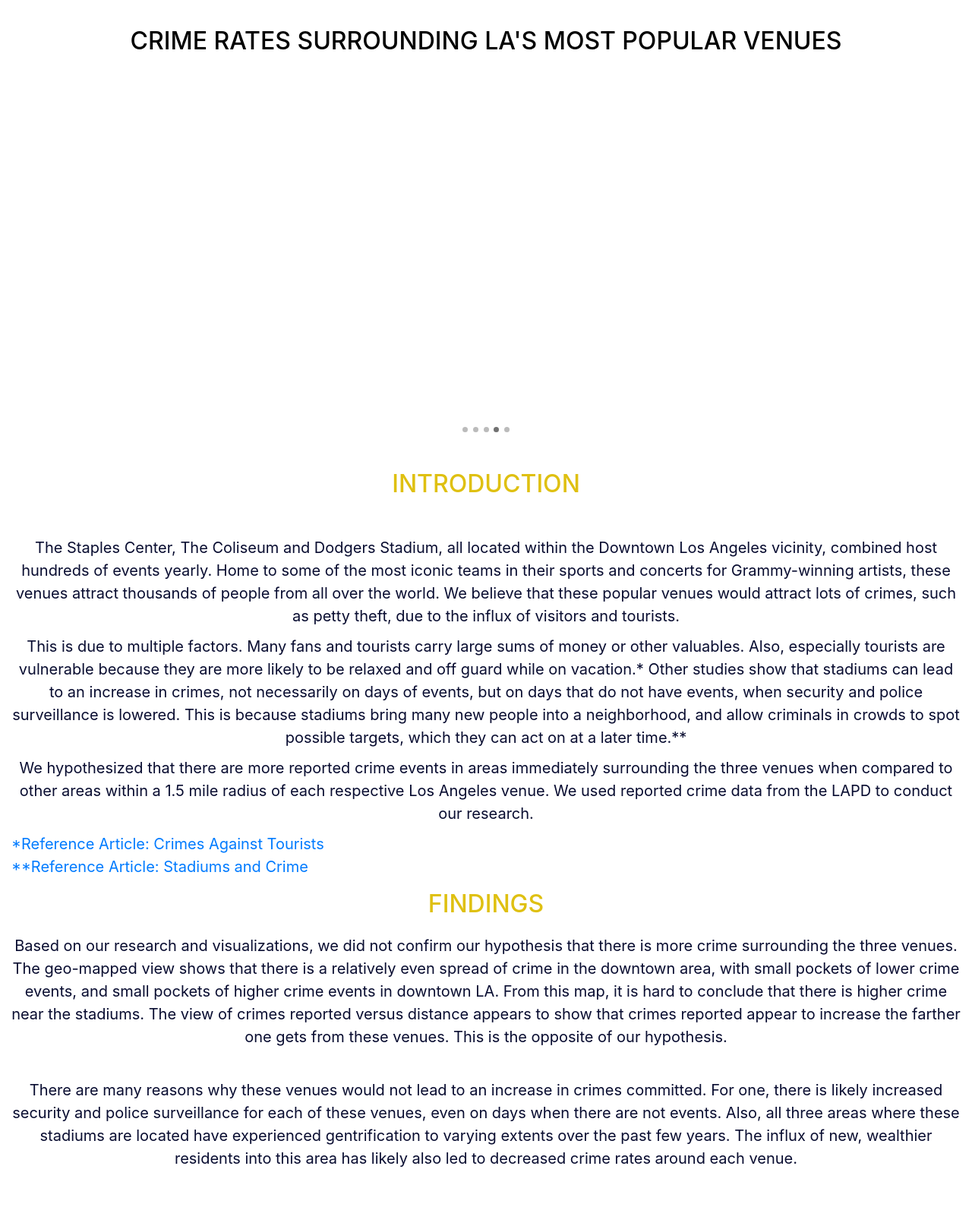
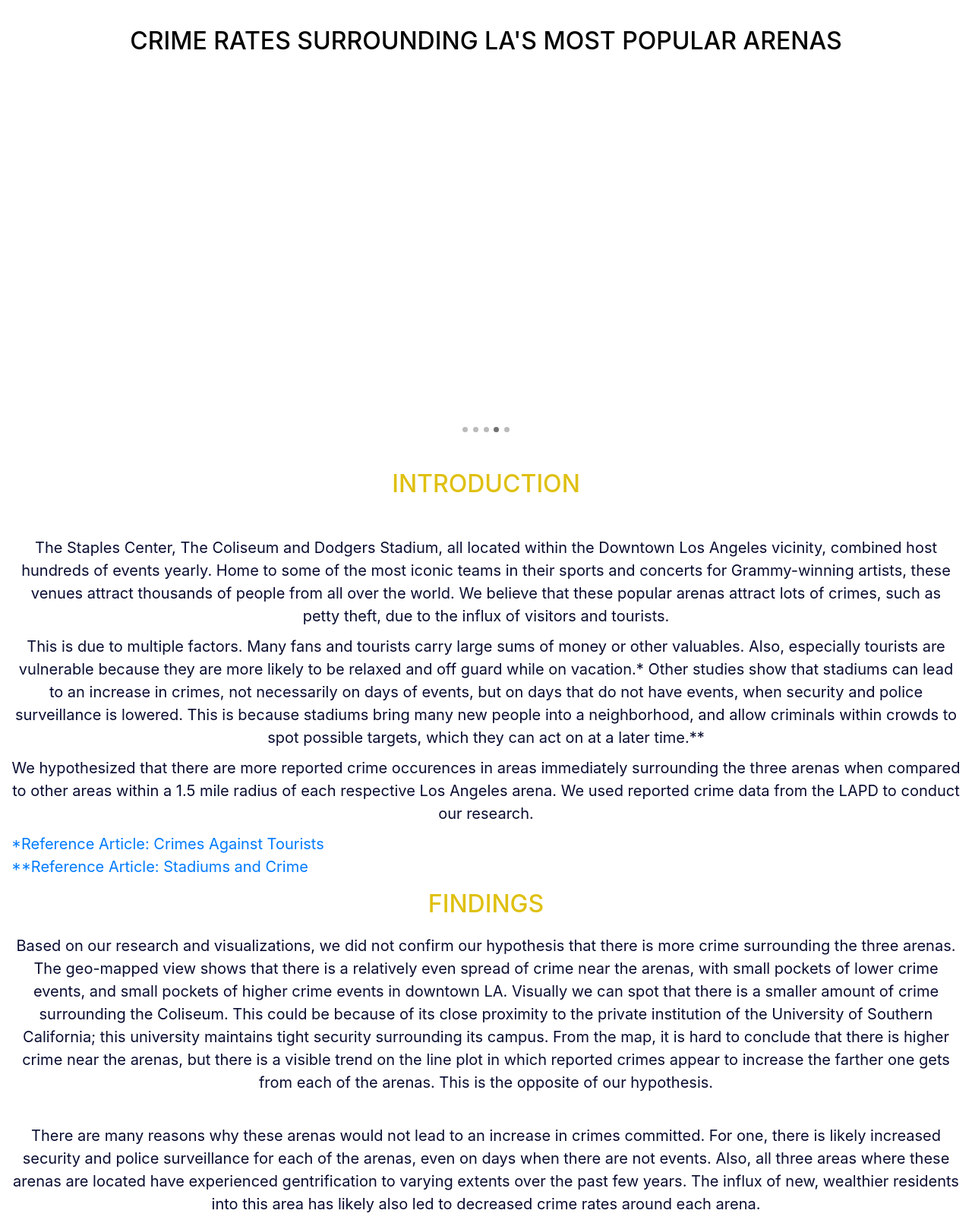
Before and after one commit to dylanmkaiser/Project2, a Flask app: page / in a window 1280 px wide. Shown: the part 55-1665 px from the top of the page at 76% size. Before the commit the page ends 1591 px from the top, so only its background shows below. Run offline with Flask 2, Linux system fonts and the light colour scheme; parts of the project's set-up code (start-up, migrations or seed data) failed here and were passed over; some libraries are stand-ins or nearby versions.

Commit message:
addition to the findings

```diff
--- a/templates/index.html
+++ b/templates/index.html
@@ -38,7 +38,7 @@
     <div class="row">
       <div class="col-md-12">
         <div class='custom'>
-          <h1>CRIME RATES SURROUNDING LA'S MOST POPULAR VENUES</h1>
+          <h1>CRIME RATES SURROUNDING LA'S MOST POPULAR ARENAS</h1>
         </div>
       </div>
     </div>
@@ -92,12 +92,12 @@
         slides[i].style.display = "none";
       }
       slideIndex++;
-        if (slideIndex > slides.length) {slideIndex = 1}
+      if (slideIndex > slides.length) { slideIndex = 1 }
       for (i = 0; i < dots.length; i++) {
         dots[i].className = dots[i].className.replace(" active", "");
       }
-        slides[slideIndex-1].style.display = "block";
-        dots[slideIndex-1].className += " active";
+      slides[slideIndex - 1].style.display = "block";
+      dots[slideIndex - 1].className += " active";
       setTimeout(showSlides, 2000); // Change image every 2 seconds
     }
   </script>
@@ -110,36 +110,56 @@
           <h2>INTRODUCTION</h2>
           <br>
           <p>The Staples Center, The Coliseum and Dodgers Stadium, all located within the Downtown Los Angeles vicinity,
-          combined host hundreds of events yearly. Home to some of the most iconic teams in their sports and concerts for Grammy-winning
-          artists, these venues attract thousands of people from all over the world. We believe that these popular venues would
+            combined host hundreds of events yearly. Home to some of the most iconic teams in their sports and concerts
+            for Grammy-winning
+            artists, these venues attract thousands of people from all over the world. We believe that these popular
+            arenas
             attract lots of crimes, such as petty theft, due to the influx of visitors and tourists.
           </p>
-      <p>This is due to multiple factors. Many fans and tourists carry large sums of money or other valuables. Also, especially
-            tourists are vulnerable because they are more likely to be relaxed and off guard while on vacation.* Other studies
-            show that stadiums can lead to an increase in crimes, not necessarily on days of events, but on days that do not have
-            events, when security and police surveillance is lowered. This is because stadiums bring many new people into a neighborhood,
-            and allow criminals in crowds to spot possible targets, which they can act on at a later time.**
+          <p>This is due to multiple factors. Many fans and tourists carry large sums of money or other valuables. Also,
+            especially
+            tourists are vulnerable because they are more likely to be relaxed and off guard while on vacation.* Other
+            studies
+            show that stadiums can lead to an increase in crimes, not necessarily on days of events, but on days that do
+            not have
+            events, when security and police surveillance is lowered. This is because stadiums bring many new people
+            into a neighborhood,
+            and allow criminals within crowds to spot possible targets, which they can act on at a later time.**
           </p>
-        <p>We hypothesized that there are more reported crime events in areas immediately surrounding the three venues when compared to
-            other areas within a 1.5 mile radius of each respective Los Angeles venue. We used reported crime data from the LAPD to conduct
+          <p>We hypothesized that there are more reported crime occurences in areas immediately surrounding the three
+            arenas when compared to
+            other areas within a 1.5 mile radius of each respective Los Angeles arena. We used reported crime data from
+            the LAPD to conduct
             our research.
           </p>
-        <a href="https://popcenter.asu.edu/content/crimes-against-tourists-0">*Reference Article: Crimes Against Tourists</a>
+          <a href="https://popcenter.asu.edu/content/crimes-against-tourists-0">*Reference Article: Crimes Against
+            Tourists</a>
           <br>
-        <a href="http://www.flanderstoday.eu/stadiums-and-crime-go-hand-hand-say-ghent-researchers">**Reference Article: Stadiums and Crime</a>
+          <a href="http://www.flanderstoday.eu/stadiums-and-crime-go-hand-hand-say-ghent-researchers">**Reference
+            Article: Stadiums and Crime</a>
           <br>
           <h3>FINDINGS</h3>
-        <p>Based on our research and visualizations, we did not confirm our hypothesis that there is more crime surrounding the three venues.
-          The geo-mapped view shows that there is a relatively even spread of crime in the downtown area, with small pockets of lower crime
-          events, and small pockets of higher crime events in downtown LA. From this map, it is hard to conclude that there is higher crime near
-          the stadiums. The view of crimes reported versus distance appears to show that crimes reported appear to increase the farther one gets
-          from these venues. This is the opposite of our hypothesis.
+          <p>Based on our research and visualizations, we did not confirm our hypothesis that there is more crime
+            surrounding the three arenas.
+            The geo-mapped view shows that there is a relatively even spread of crime near the arenas, with small
+            pockets of lower crime events, and small pockets of higher crime events in downtown LA. Visually we can spot
+            that there is a
+            smaller amount of crime surrounding the Coliseum. This could be because of its close proximity to the
+            private institution of the University of Southern California; this university maintains tight security
+            surrounding its campus. From the map, it is hard to conclude that
+            there is higher crime near
+            the arenas, but there is a visible trend on the line plot in which reported crimes appear to
+            increase the farther one gets
+            from each of the arenas. This is the opposite of our hypothesis.
           </p>
           <br>
-        <p>There are many reasons why these venues would not lead to an increase in crimes committed. For one, there is likely increased security
-          and police surveillance for each of these venues, even on days when there are not events. Also, all three areas where these stadiums are
-          located have experienced gentrification to varying extents over the past few years. The influx of new, wealthier residents into this area
-          has likely also led to decreased crime rates around each venue.
+          <p>There are many reasons why these arenas would not lead to an increase in crimes committed. For one, there
+            is likely increased security
+            and police surveillance for each of the arenas, even on days when there are not events. Also, all three
+            areas where these arenas are
+            located have experienced gentrification to varying extents over the past few years. The influx of new,
+            wealthier residents into this area
+            has likely also led to decreased crime rates around each arena.
           </p>
         </div>
       </div>
```
Lines whose indentation alone changed are shown as unchanged.
